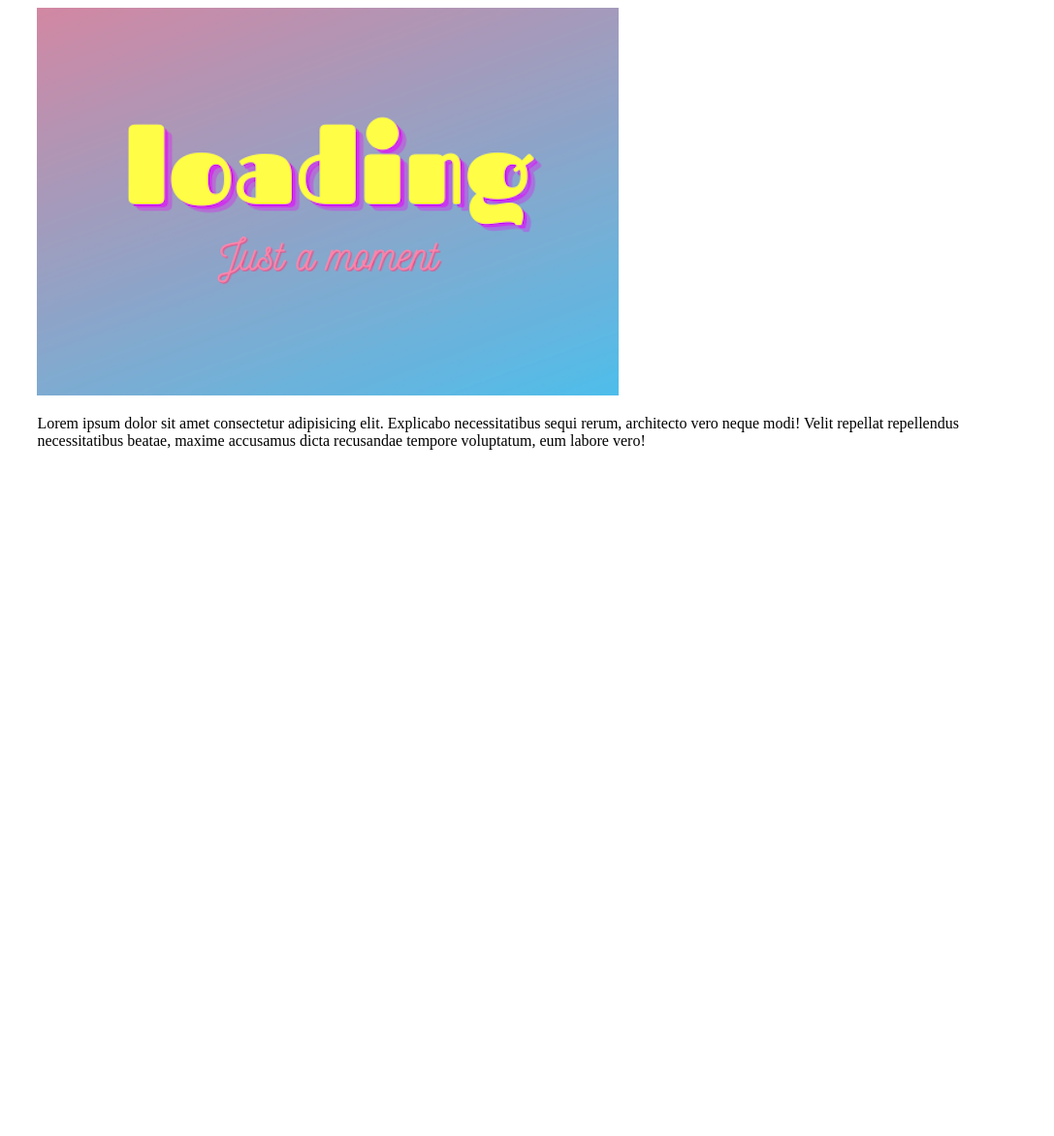
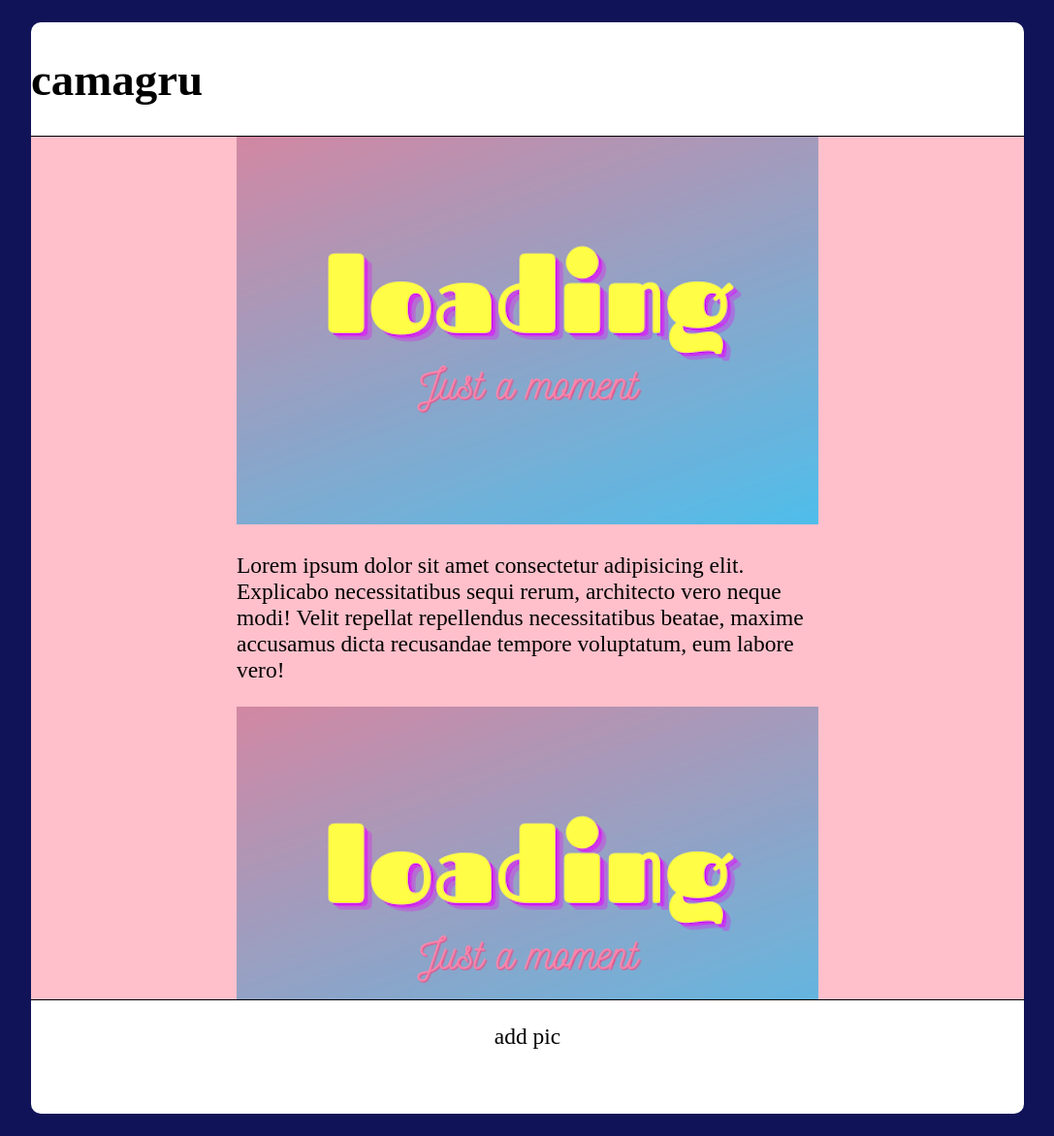
Before and after one commit to lapaset/camagru, a PHP site: page / in a window 1280 px wide. Shown: the whole page at 97% size, without its empty margins (96-1183 px from the left). Run offline with PHP 8.4, Linux system fonts and the light colour scheme.

Commit message:
Frontpage layout

```diff
--- a/index.css
+++ b/index.css
@@ -1,15 +1,81 @@
-#img {
-  	max-width: 100%;
-  	height: auto;
+* {
+	box-sizing: border-box;
+}
+
+body {
+	background: #101357;
+	font-size: 2vh;
+}
+
+.header {
+	background-color: white;
+	color: black;
+	width: 80%;
+    height: 10vh;
+	position: fixed;
+    left: 10%;
+    top: 2vh;
+	z-index: 1;
+	border-radius: 10px 10px 0px 0px;
+	border-bottom: 1px solid black;
 }
 
 .main-container {
+	background: pink;
+	position: absolute;
+	top: 12vh;
 	width: 80%;
+	height: 76vh;
+	left: 10%;
+	display: block;
+	overflow-y: scroll;
+	scrollbar-width: none;
+}
+
+.img-container {
+	max-width: 600px;
+	width: 100%;
 	margin: auto;
 }
 
+.main-container::-webkit-scrollbar {
+	display: none;
+}
+
+.footer {
+	background: white;
+	color: black;
+	width: 80%;
+	height: 10vh;
+	position: fixed;
+	left: 10%;
+	bottom: 2vh;
+	z-index: 1;
+	text-align: center;
+	border-radius: 0px 0px 10px 10px;
+	border-top: 1px solid black;
+}
+
 @media screen and (max-width: 800px) {
-	.main-container {
+	.main-container, .header, .footer {
 		width: 100%;
+		left: 0px;
+		right: 0px;
 	}
 }
+
+@media screen and (max-height: 500px) {
+	h1 {
+		font-size: 2.5em;
+	}
+
+	p {
+		font-size: 2em;
+	}
+}
+
+#img {
+  	max-width: 100%;
+	height: auto;
+
+}
--- a/index.php
+++ b/index.php
@@ -6,9 +6,21 @@
 	<link rel="stylesheet" type="text/css" href="index.css" />
 </head>
 <body>
+	<div class="header">
+		<h1>camagru</h1>
+	</div>
 	<div class="main-container">
-		<img id="img" src="imgs/loading.png" />
-		<p>Lorem ipsum dolor sit amet consectetur adipisicing elit. Explicabo necessitatibus sequi rerum, architecto vero neque modi! Velit repellat repellendus necessitatibus beatae, maxime accusamus dicta recusandae tempore voluptatum, eum labore vero!</p>
+		<div class="img-container">
+			<img id="img" src="imgs/loading.png" />
+			<p>Lorem ipsum dolor sit amet consectetur adipisicing elit. Explicabo necessitatibus sequi rerum, architecto vero neque modi! Velit repellat repellendus necessitatibus beatae, maxime accusamus dicta recusandae tempore voluptatum, eum labore vero!</p>
+		</div>
+		<div class="img-container">
+			<img id="img" src="imgs/loading.png" />
+			<p>Lorem ipsum dolor sit amet consectetur adipisicing elit. Explicabo necessitatibus sequi rerum, architecto vero neque modi! Velit repellat repellendus necessitatibus beatae, maxime accusamus dicta recusandae tempore voluptatum, eum labore vero!</p>
+		</div>
+	</div>
+	<div class="footer">
+		<p>add pic</p>
 	</div>
 </body>
 </html>
```
Also changed, not shown: srcs/editor.php (added).
